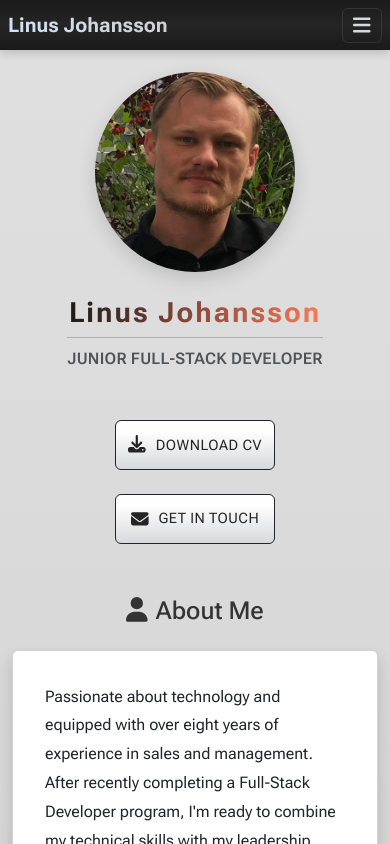
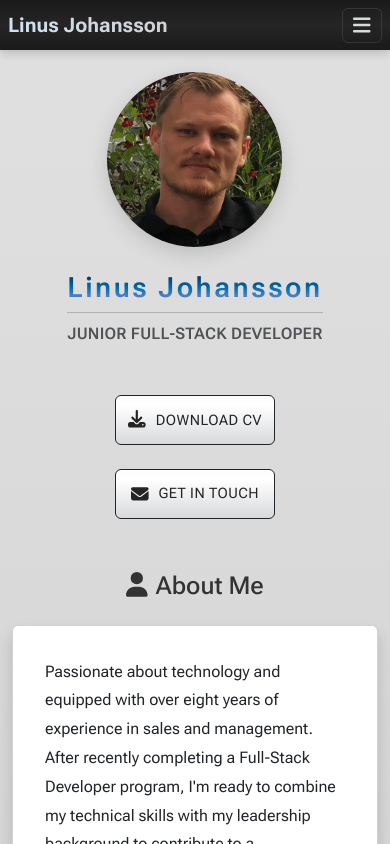
Before and after one commit to j0hanz/j0hanz-portfolio, a React (Create React App) app: page / in a window 390 px wide. Shown: the top 844 px of the page. Built offline with nearby package versions, Linux system fonts and the light colour scheme.

Commit message:
Refactor Hero module CSS styles for improved readability and accessibility

```diff
--- a/src/components/styles/Hero.module.css
+++ b/src/components/styles/Hero.module.css
@@ -21,11 +21,19 @@
 }
 
 .gradientText {
-  background: linear-gradient(90deg, #1a1a1a, #fc7958);
+  background: linear-gradient(
+    180deg,
+    #012b47 0%,
+    #00487a 25%,
+    #006bb3 50%,
+    #4a7fc2 75%,
+    #5678b0 100%
+  );
   -webkit-background-clip: text;
   -webkit-text-fill-color: transparent;
-  font-weight: 700;
-  letter-spacing: 2px;
+
+  font-weight: 600;
+  letter-spacing: 2.5px;
 }
 
 .customButton {
@@ -87,8 +95,8 @@
 
 @media (max-width: 768px) {
   .heroImage {
-    width: 200px;
-    height: 200px;
+    width: 175px;
+    height: 175px;
   }
 
   .developerTitle {
```
